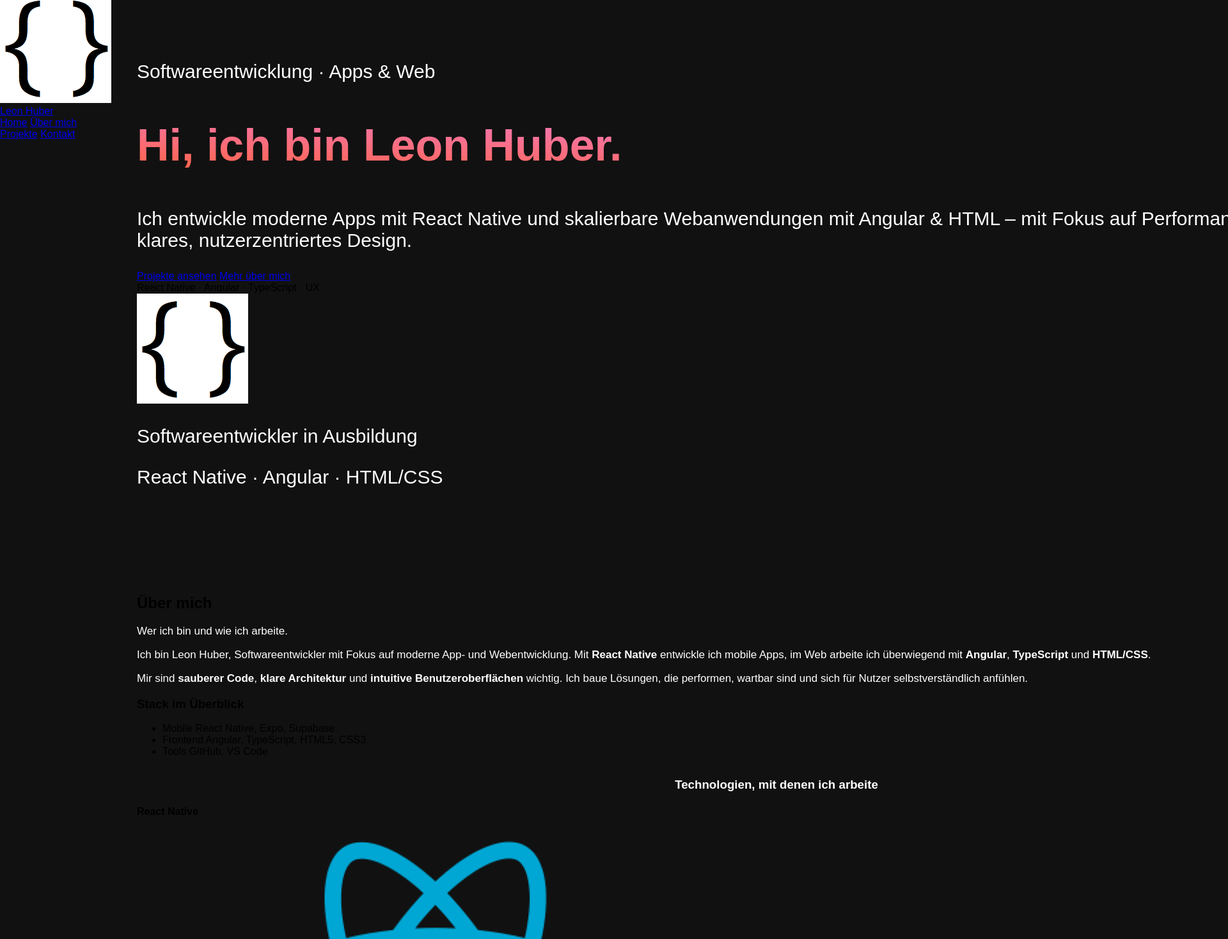
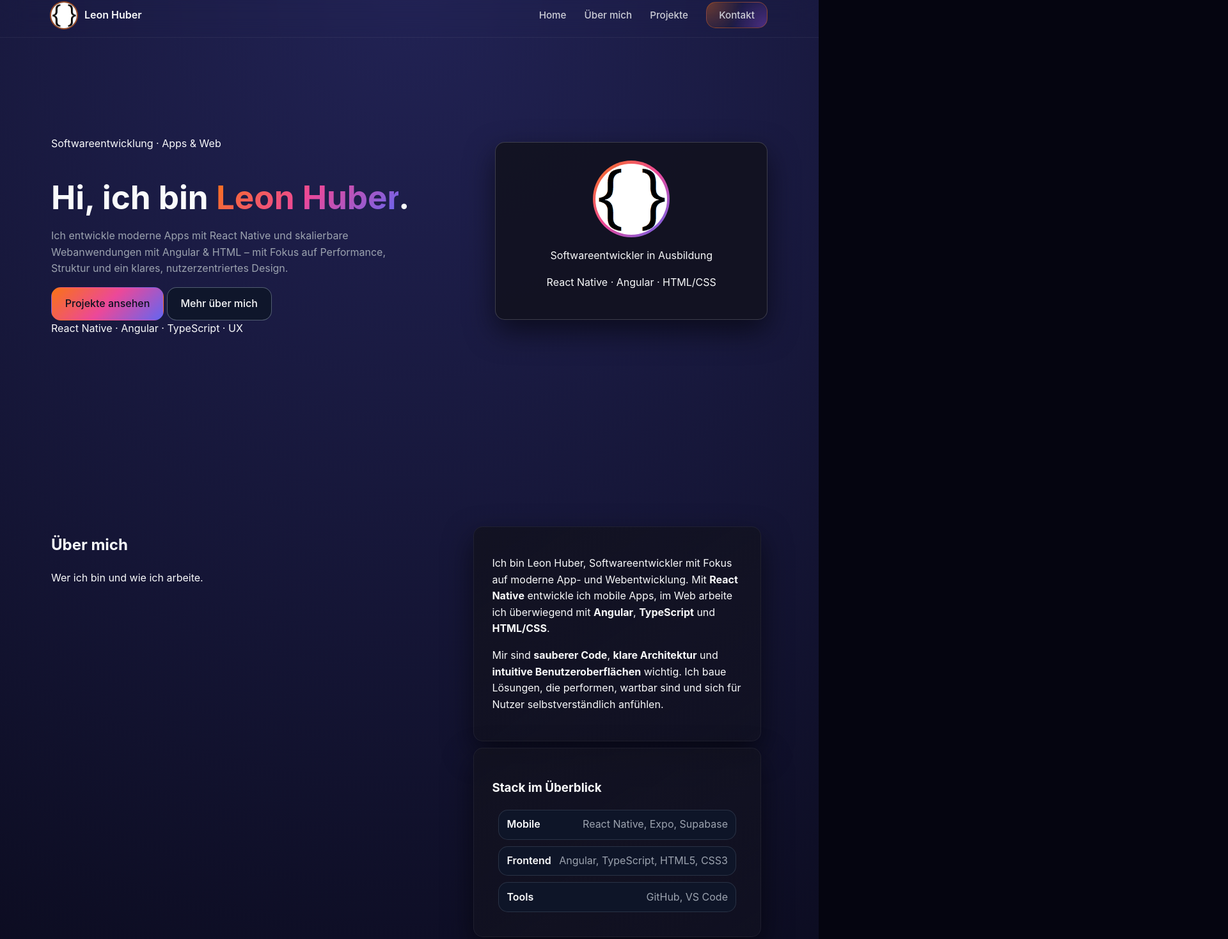
Before and after one commit to LeonHuber/LeonHuber, a plain HTML site: page index.html in a window 1280 px wide. Shown: the part 11-1479 px from the top of the page at 64% size, 1920 px wide, since content can reach past the window. Drawn offline with Linux system fonts and the light colour scheme.

Commit message:
Update style.css

```diff
--- a/style.css
+++ b/style.css
@@ -1,205 +1,299 @@
+/* =========================
+   Reset & Grundwerte
+========================= */
+* { box-sizing: border-box; }
+*:before,*:after { box-sizing: inherit; }
+
+:root {
+    /* Farben */
+    --color-bg: #050510;
+    --color-bg-alt: #0c0c18;
+    --color-surface: rgba(18,18,32,0.9);
+    --color-surface-soft: rgba(18,18,32,0.7);
+    --color-border-subtle: rgba(255,255,255,0.06);
+    --color-border-strong: rgba(255,255,255,0.18);
+    --color-text: #f9fafb;
+    --color-text-muted: #9ca3af;
+    --color-accent: #f97316;
+    --shadow-elevated: 0 18px 45px rgba(0,0,0,0.55);
+
+    /* Radien & Transition */
+    --radius-lg: 15px;
+    --radius-md: 15px;
+    --radius-pill: 15px;
+    --transition-fast: 180ms ease-out;
+
+    /* Gradient */
+    --gradient-accent: linear-gradient(135deg,#f97316,#ec4899,#6366f1);
+}
+
+html { scroll-behavior: smooth; }
 
 body {
     margin: 0;
-    font-family: sans-serif;
-    display: flex;
-    flex-direction: row;
-    height: 100vh;
-    overflow-x: hidden;
-    background: #111;
+    min-height: 100vh;
+    font-family: -apple-system,BlinkMacSystemFont,"Segoe UI",system-ui,sans-serif;
+    background:
+            radial-gradient(circle at top,rgba(99,102,241,0.3) 0,transparent 55%),
+            radial-gradient(circle at bottom,rgba(236,72,153,0.25) 0,transparent 55%),
+            var(--color-bg);
+    color: var(--color-text);
+    line-height: 1.6;
+    -webkit-font-smoothing: antialiased;
 }
 
-.sidebar {
-    width: 15vw;
-    height: 100vh;
-    position: fixed;
-    left: 0;
-    background: linear-gradient(to top right, tomato, violet);
+img { max-width: 100%; display: block; }
+a { color: inherit; text-decoration: none; }
+
+/* =========================
+   Layout Container
+========================= */
+.container {
+    width: min(1120px,100% - 3rem);
+    margin-inline: auto;
+}
+.section { padding-block: 6rem; }
+.section:first-of-type { padding-top: 7rem; }
 
 
+.two-column {
+    display: grid;
+    grid-template-columns: 1.3fr 1fr;
+    gap: 2.5rem;
+}
+
+/* =========================
+   Header & Navigation
+========================= */
+.header {
+    position: fixed; inset-inline: 0; top: 0;
+    z-index: 50;
+    border-bottom: 1px solid var(--color-border-subtle);
+    backdrop-filter: blur(20px);
+}
+
+.header-inner {
+    display: flex;
+    justify-content: space-between;
+    align-items: center;
+    padding-block: .9rem;
+}
+
+.brand { display: flex; align-items: center; gap: .75rem; }
+.brand-logo {
+    width: 40px; height: 40px; border-radius: 50%;
+    object-fit: cover;
+    box-shadow: 0 0 0 2px rgba(249,115,22,0.6);
+}
+.brand-name { font-weight: 600; font-size: 1rem; }
+
+.nav { display: flex; gap: 1.75rem; align-items: center; justify-content: center; }
+.nav-link {
+    position: relative;
+    font-size: .95rem;
+    font-weight: 500;
+    opacity: .8;
+    transition: var(--transition-fast);
+}
+.nav-link:hover { opacity: 1; transform: translateY(-1px); }
+.nav-link::after {
+    content: "";
+    position: absolute;
+    left: 0; bottom: -0.35rem;
+    width: 0; height: 2px;
+    border-radius: 2px;
+    background: var(--gradient-accent);
+    transition: width var(--transition-fast);
+}
+.nav-link:hover::after { width: 100%; }
+
+.nav-link-cta {
+    padding: .45rem 1.2rem;
+    border-radius: var(--radius-pill);
+    background:
+            radial-gradient(circle at top left,rgba(249,115,22,0.45),transparent 55%),
+            radial-gradient(circle at bottom right,rgba(168,85,247,0.45),transparent 55%);
+    border: 1px solid rgba(249,115,22,0.5);
+}
+
+/* =========================
+   Hero Bereich
+========================= */
+.hero {
+    min-height: calc(100vh - 72px);
     display: flex;
     align-items: center;
-    justify-content: center;
-    flex-direction: column;
-    gap: 15px;
-    z-index: 10;
 }
 
-.sidebar a {
-    color: #333;
-    font-size: 30px;
-    text-decoration: none;
+.hero-inner {
+    display: grid;
+    grid-template-columns: 1.8fr 1.2fr;
+    gap: 3.5rem;
+    align-items: center;
 }
 
-.sidebar a:hover {
-    transform: scale(1.05);
-    color: #777;
-    cursor: pointer;
+.hero-text h1 {
+    font-size: clamp(2.5rem,4vw,3.5rem);
+    line-height: 1.1;
+    margin-bottom: 1.25rem;
+}
+.accent {
+    background: var(--gradient-accent);
+    -webkit-background-clip: text;
+    color: transparent;
+}
+
+.hero-subtitle { max-width: 34rem; color: var(--color-text-muted); }
+
+.hero-card {
+    padding: 1.75rem;
+    border-radius: var(--radius-lg);
+    background: var(--color-surface);
+    border: 1px solid var(--color-border-strong);
+    box-shadow: var(--shadow-elevated);
+    text-align: center;
+    position: relative;
+    overflow: hidden;
+    transition: 220ms ease-out;
+}
+.hero-card:hover { transform: translateY(-4px); }
+
+.hero-avatar {
+    width: 120px; height: 120px;
+    margin: 0 auto 1rem;
+    border-radius: 50%; padding: 4px;
+    background: var(--gradient-accent);
+    display: flex; align-items: center; justify-content: center;
+}
+
+.hero-avatar img { border-radius: 50%; object-fit: cover; }
+
+/* =========================
+   Cards & Grid Layouts
+========================= */
+.card {
+    border-radius: var(--radius-lg);
+    padding: 1.75rem;
+    background: linear-gradient(145deg,var(--color-surface),var(--color-surface-soft));
+    border: 1px solid var(--color-border-subtle);
+    box-shadow: var(--shadow-elevated);
+    transition: var(--transition-fast);
+}
+.card:hover {
+    transform: translateY(-4px);
+    border-color: rgba(129,140,248,0.7);
+    box-shadow: 0 26px 60px rgba(0,0,0,0.7);
+}
+
+.grid { display: grid; gap: 1.75rem; }
+.grid.two { grid-template-columns: repeat(2,1fr); }
+.grid.three { grid-template-columns: repeat(3,1fr); }
+
+.about-card, .skills-card{
+    margin: 10px;
 }
 
 
-.content {
-    width: 80vw;
-    height: 100vh;
-    margin-left: 15vw;
+/* =========================
+   Projekte, Tech, Skills
+========================= */
+.project-tag,
+.skills-list li {
     display: flex;
-    flex-direction: column;
-    padding: 10px;
+    justify-content: space-between;
+    border-radius: var(--radius-md);
+    margin: 10px;
+    padding: .6rem .75rem;
+    background: rgba(15,23,42,0.9);
+    border: 1px solid rgba(148,163,184,0.2);
 }
 
-
-#main {
-    display: flex;
-    justify-content: center;
-    align-items: center;
-    flex: 1;
-    flex-direction: column;
-    padding: 40px;
-    width: 100%;
-    min-height: 100vh;
-
+.project-tag {
+    padding: .25rem .7rem;
+    background: rgba(15,23,42,0.9);
+    border: 1px solid rgba(148,163,184,0.7);
+    font-size: .75rem;
 }
 
-#about {
-    display: flex;
-    flex: 1;
-    flex-direction: column;
-    padding: 40px;
-    width: 100%;
-    min-height: 100vh;
+.skills-list { list-style: none; margin: 0; padding: 0; }
 
+.skills-list li span:first-child { font-weight: 600; }
+.skills-list li span:last-child { color: var(--color-text-muted); }
+
+/* =========================
+   Buttons
+========================= */
+.button {
+    display: inline-flex;
+    align-items: center; justify-content: center;
+    padding: .75rem 1.3rem;
+    border-radius: var(--radius-pill);
+    font-weight: 500;
+    cursor: pointer;
+    border: 1px solid transparent;
+    transition: var(--transition-fast);
+}
+.button.primary {
+    background: var(--gradient-accent);
+    color: #0b1020;
+}
+.button.ghost {
+    background: rgba(15,23,42,0.9);
+    border-color: rgba(148,163,184,0.5);
+}
+.button.text {
+    padding: .25rem 0;
+    background: none;
+    color: #c4b5fd;
 }
 
-#work {
+.contact {
+    margin: 10px;
     display: flex;
-    flex: 1;
-    flex-direction: column;
-    padding: 40px;
-    width: 100%;
-    min-height: 100vh;
-
+    align-self: center;
+    justify-self: center;
 }
 
-#work h1 {
-    background: linear-gradient(to top right, tomato, violet);
-    -webkit-background-clip: text;
-    -webkit-text-fill-color: transparent;
+/* =========================
+   Kontaktformular
+========================= */
+.form-row { display: flex; flex-direction: column; gap: .35rem; }
+input,textarea {
+    padding: .7rem .9rem;
+    border-radius: .9rem;
+    background: linear-gradient(#0b1020,#020617);
+    border: 1px solid transparent;
+    color: var(--color-text);
+    transition: var(--transition-fast);
+}
+input:focus,textarea:focus {
+    border-color: rgba(129,140,248,0.9);
+    transform: translateY(-1px);
 }
 
-#about p{
-    color: #fff;
-    font-size: 17px;
+/* =========================
+   Footer
+========================= */
+.footer {
+    border-top: 1px solid var(--color-border-subtle);
+    background: rgba(5,5,16,0.96);
+    padding-block: 1.4rem;
 }
 
-#about h1{
-    background: linear-gradient(to top right, tomato, violet);
-    -webkit-background-clip: text;
-    -webkit-text-fill-color: transparent;
+/* =========================
+   Responsive
+========================= */
+@media (max-width: 960px) {
+    .two-column { grid-template-columns: 1fr; }
+    .grid.three { grid-template-columns: repeat(2,1fr); }
 }
 
-#main h1 {
-    font-size: 70px;
-    background: linear-gradient(to top right, tomato, violet);
-    -webkit-background-clip: text;
-    -webkit-text-fill-color: transparent;
+@media (max-width: 768px) {
+    .hero-inner { grid-template-columns: 1fr; }
+    .grid.two,.grid.three { grid-template-columns: 1fr; }
 }
 
-#main p {
-    font-size: 30px;
-    color: #fff;
+@media (max-width: 600px) {
+    .nav { width: 100%; justify-content: space-between; }
+    .hero-text h1 { font-size: 2.1rem; }
 }
-
-#frHeading {
-    display: flex;
-    align-items: center;
-    justify-content: center;
-    color: #fff;
-    margin-top: 16px;
-    margin-bottom: 16px;
-}
-
-.frameworks {
-    display: flex;
-    justify-content: row;
-    width: 100%;
-    gap: 20px;
-    flex-wrap: wrap;
-}
-
-.frCard {
-    width: 30%;
-    background-color: #333;
-    border-radius: 15px;
-    flex-direction: column;
-    display: flex;
-    align-items: center;
-    justify-content: center;
-    padding: 16px;
-}
-
-.frCard:hover{
-    transform: translateY(-5px);
-}
-
-.frCard h2{
-    background: linear-gradient(to top right, tomato, violet);
-    -webkit-background-clip: text;
-    -webkit-text-fill-color: transparent;
-}
-
-.image {
-    width: 80%;
-    aspect-ratio: 1;
-}
-
-.aboutCard {
-    background-color: #333;
-    border-radius: 15px;
-    padding: 30px;
-    width: 95%;
-    display: flex;
-    justify-content: center;
-    flex-direction: column;
-}
-
-.aboutCard:hover{
-    transform: translateY(-5px);
-}
-
-.moreButton {
-    padding: 10px;
-    background: linear-gradient(to top right, tomato, violet);
-
-    border-radius: 15px;
-    color: #333;
-    text-decoration: none;
-}
-
-.moreButton:hover {
-    background: linear-gradient(to bottom right, tomato, violet);
-
-}
-
-.moreButton:active {
-    transform: scale(0.95)
-}
-
-.projektCard {
-    background-color: #333;
-    border-radius: 15px;
-    padding: 20px;
-    width: 95%;
-    flex-direction: column;
-    margin: 10px;
-}
-
-.projektCard h2 {
-    margin: 0;
-    background: linear-gradient(to top right, tomato, violet);
-    -webkit-background-clip: text;
-    -webkit-text-fill-color: transparent;
-}
-
-.projektCard p{
-    color: #fff;
-}
```
